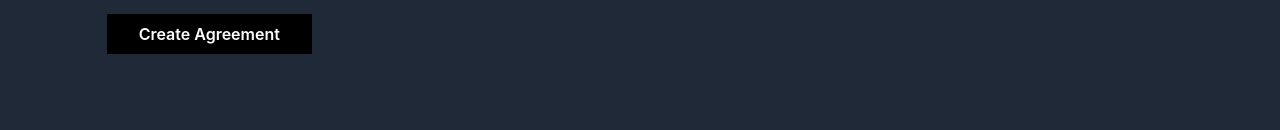
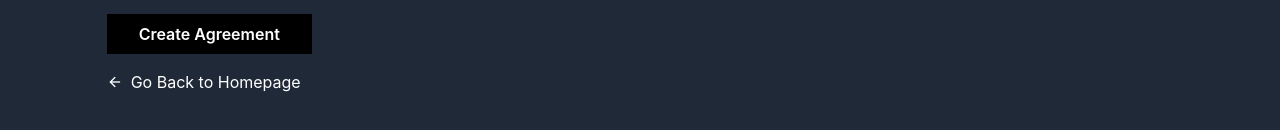
Before and after one commit to gat786/ChainAgreement, a React (Create React App) app in the folder packages/frontend/: page /create in a window 1280 px wide. Shown: the part 374-504 px from the top of the page. Built offline with nearby package versions, Linux system fonts and the light colour scheme; what tailwindcss-logical would draw is missing.

Commit message:
added material icons and back button

```diff
--- a/packages/frontend/package.json
+++ b/packages/frontend/package.json
@@ -8,6 +8,7 @@
     "@testing-library/react": "^11.1.0",
     "@testing-library/user-event": "^12.1.10",
     "@uiw/react-md-editor": "^3.8.1",
+    "moralis": "^0.0.135",
     "react": "^17.0.2",
     "react-dom": "^17.0.2",
     "react-hook-form": "^7.20.4",
--- a/packages/frontend/public/index.html
+++ b/packages/frontend/public/index.html
@@ -5,11 +5,15 @@
     <link rel="icon" href="%PUBLIC_URL%/favicon.ico" />
     <meta name="viewport" content="width=device-width, initial-scale=1" />
     <meta name="theme-color" content="#000000" />
+    <title>Chain Agreement</title>
     <meta
       name="description"
-      content="Web site created using create-react-app"
+      content="Create agreements and store them on blockchain to keep it open and immutable"
     />
     <link rel="apple-touch-icon" href="%PUBLIC_URL%/logo192.png" />
+
+    <link href="https://fonts.googleapis.com/icon?family=Material+Icons"
+      rel="stylesheet">
     <!--
       manifest.json provides metadata used when your web app is installed on a
       user's mobile device or desktop. See https://developers.google.com/web/fundamentals/web-app-manifest/
@@ -24,7 +28,6 @@
       work correctly both with client-side routing and a non-root public URL.
       Learn how to configure a non-root public URL by running `npm run build`.
     -->
-    <title>React App</title>
   </head>
   <body>
     <noscript>You need to enable JavaScript to run this app.</noscript>
--- a/packages/frontend/src/pages/CreatePage.jsx
+++ b/packages/frontend/src/pages/CreatePage.jsx
@@ -1,4 +1,5 @@
 import React, { useState } from 'react'
+import { Link } from 'react-router-dom';
 import MDEditor from "@uiw/react-md-editor";
 
 function CreatePage() {
@@ -33,6 +34,11 @@ function CreatePage() {
         <button className="bg-black w-max px-8 py-2 font-semibold">
           Create Agreement
         </button>
+
+        <Link to="/" className="flex items-center gap-2">
+          <i className="material-icons text-base">arrow_back</i>
+          Go Back to Homepage
+        </Link>
       </div>
     </div>
   )
--- a/packages/frontend/src/pages/ViewPage.jsx
+++ b/packages/frontend/src/pages/ViewPage.jsx
@@ -1,4 +1,5 @@
 import React from 'react'
+import { Link } from 'react-router-dom'
 
 function ViewPage() {
   return (
@@ -11,6 +12,10 @@ function ViewPage() {
         <label htmlFor="form-id">Enter Agreement ID to view</label>
         <input type="text" className="p-2" name="" id="form-id" />
         <button className="w-max px-4 py-2 bg-black font-semibold">View Agreement</button>
+        <Link to="/" className="flex items-center gap-2">
+          <i className="material-icons text-base">arrow_back</i>
+          Go Back to Homepage
+        </Link>
       </div>
     </div>
   )
```
Also changed, not shown: 1 other file (tests, documents, lock files or other folders).
